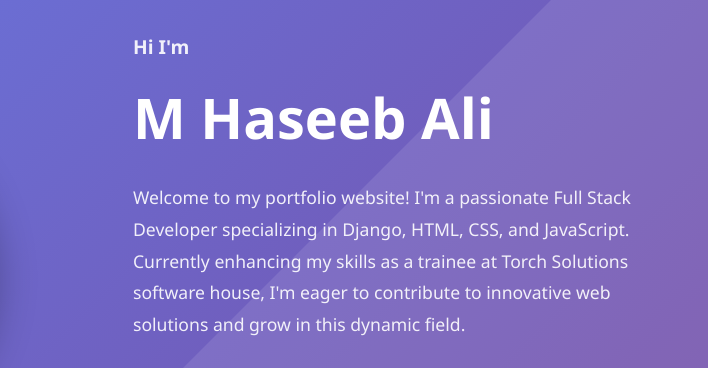
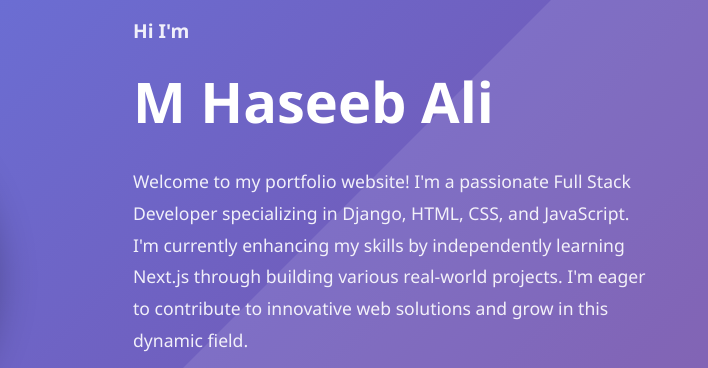
Before and after one commit to HaseebAli3/my-portfolio, a plain HTML site: page index.html in a window 1280 px wide. Shown: the part 157-525 px from the top of the page, 572-1280 px from the left. Drawn offline with nearby package versions, Linux system fonts and the light colour scheme.

Commit message:
update the portfolio with links and design changing

```diff
--- a/index.html
+++ b/index.html
@@ -685,7 +685,7 @@
                 <div class="profile-text">
                     <h5>Hi I'm</h5>
                     <h1>M Haseeb Ali</h1>
-                    <p>Welcome to my portfolio website! I'm a passionate Full Stack Developer specializing in Django, HTML, CSS, and JavaScript. Currently enhancing my skills as a trainee at Torch Solutions software house, I'm eager to contribute to innovative web solutions and grow in this dynamic field.</p>
+                    <p>Welcome to my portfolio website! I'm a passionate Full Stack Developer specializing in Django, HTML, CSS, and JavaScript. I'm currently enhancing my skills by independently learning Next.js through building various real-world projects. I'm eager to contribute to innovative web solutions and grow in this dynamic field.</p>
                     <div class="btn-group">
                         <a href="files/HaseebResume.pdf" class="btn">Download CV</a>
                         <a href="#contact" class="btn active">Hire Me</a>
```
